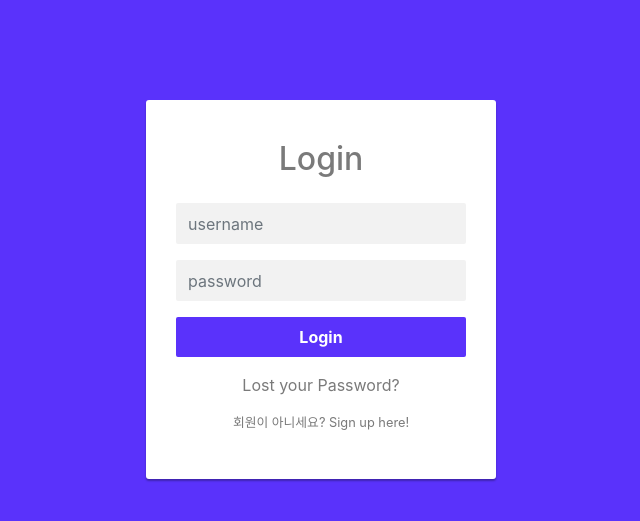
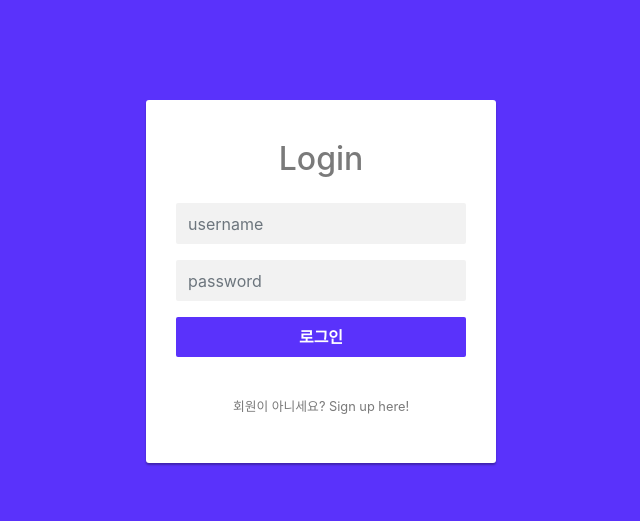
Before and after one commit to Yoonssu/django2023, a Django app: page /community/login/ in a window 1280 px wide. Shown: the top 521 px of the page, without its empty margins (319-959 px from the left). Run offline with Django 3.2, Linux system fonts and the light colour scheme; some libraries are stand-ins or nearby versions.

Commit message:
[Style]sign_up, login

```diff
--- a/community/templates/community/login.html
+++ b/community/templates/community/login.html
@@ -18,12 +18,13 @@
     <form method="post" action="{% url 'community:login' %}">
         {% csrf_token %}
         <h2 class="text-center">Login</h2>
-        <!-- 로그인 실패 시 원인 출력 -->
+        <!-- 로그인 실패 시 원인 출력 ---------------------->
         {% if form.non_field_errors %}
                 <div class="alert alert-danger">
+                    <strong>로그인 실패:</br></strong> 아래의 오류를 확인해주세요.
                     {{ form.non_field_errors }}
                 </div>
-            {% endif %}
+        {% endif %}
         <div class="form-group has-error">
         	<input type="text" class="form-control" name="username" id="username" value="{{ form.username.value|default_if_none:'' }}" placeholder="username">
         </div>
@@ -31,9 +32,9 @@
             <input type="password" class="form-control" name="password" id="password" value="{{ form.password.value|default_if_none:'' }}" placeholder="password">
         </div>
         <div class="form-group">
-            <button type="submit" class="btn btn-primary btn-lg btn-block">Login</button>
+            <button type="submit" class="btn btn-primary btn-lg btn-block">로그인</button>
         </div>
-        <p><a href="#">Lost your Password?</a></p>
+        <br/>
         <p class="text-center small">회원이 아니세요? <a href="{% url 'community:signup' %}">Sign up here!</a></p>
     </form>
 
--- a/community/templates/community/signup.html
+++ b/community/templates/community/signup.html
@@ -5,7 +5,7 @@
     <meta charset="utf-8">
     <meta name="viewport" content="width=device-width, initial-scale=1, shrink-to-fit=no">
     <link rel="stylesheet" href="https://fonts.googleapis.com/css?family=Roboto:400,700">
-    <title>Bootstrap Classic Sign Up Form with Blue Background</title>
+    <title>DUKJOB SignUp</title>
     <link rel="stylesheet" href="https://stackpath.bootstrapcdn.com/bootstrap/4.5.0/css/bootstrap.min.css">
     <link rel="stylesheet" href="{% static 'community/css/signup.css' %}">
     <link rel="stylesheet" href="https://maxcdn.bootstrapcdn.com/font-awesome/4.7.0/css/font-awesome.min.css">
@@ -18,6 +18,7 @@
 <div class="signup-form">
     <form method="post" action="{% url 'community:signup' %}">
 
+        <!-- 회원가입 실패시 원인 출력 ------------------------------>
         {% if form.errors %}
         <div class="alert alert-danger">
             <strong>회원가입 실패:</strong> 아래의 오류를 확인해주세요.
@@ -52,7 +53,7 @@
             <input type="password" class="form-control" name="password2" id="password2" value="{{ form.password2.value|default_if_none:'' }}">
         </div>
         <div class="form-group">
-            <button type="submit" class="btn btn-primary btn-lg">Sign Up</button>
+            <button type="submit" class="btn btn-primary btn-lg">회원가입</button>
         </div>
     </form>
     <div class="text-center">이미 아이디가 있으세요? <a href="{% url 'community:login' %}">Login here</a></div>
```
Also changed, not shown: community/views.py (+4 -4 lines). Lines whose indentation alone changed are shown as unchanged.
